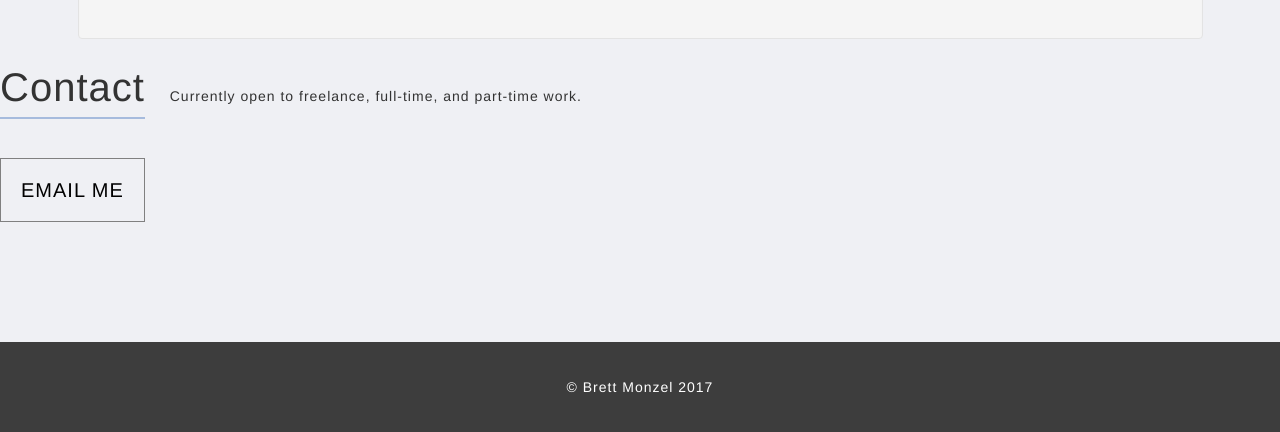
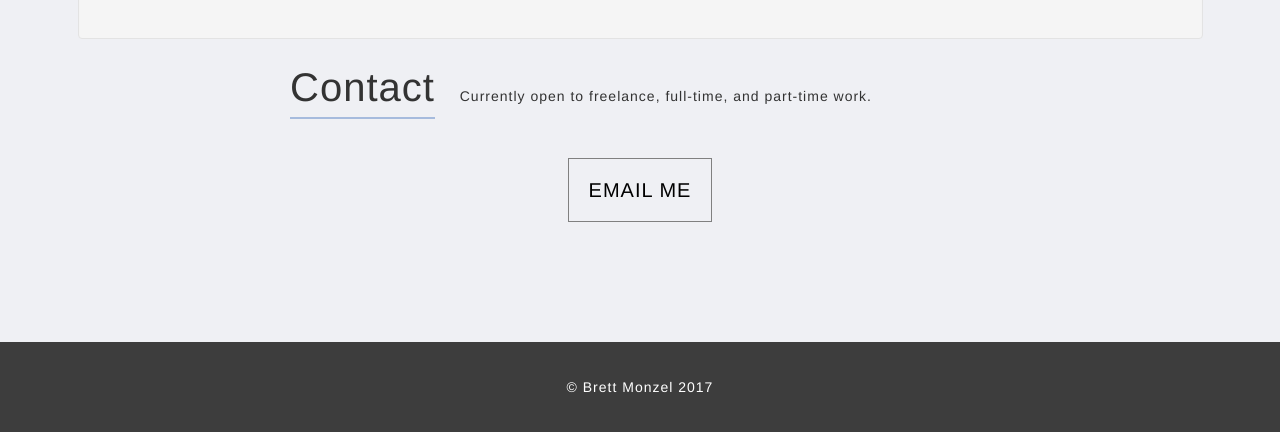
Before and after one commit to monzelb/portfolio, a PHP site: page / in a window 1280 px wide. Shown: the part 4763-5195 px from the top of the page. Run offline with PHP 8.4, Linux system fonts and the light colour scheme; some libraries are stand-ins or nearby versions.

Commit message:
Update main.css

```diff
--- a/assets/css/main.css
+++ b/assets/css/main.css
@@ -328,7 +328,7 @@ body {
   background-color: #eff0f4;
 }
 
-contact-header {
+.contact-header {
     max-width: 700px;
     margin: 0 auto;
 }
@@ -339,6 +339,7 @@ contact-header {
 
 .email-me{
   margin-top:60px;
+    text-align:center;
 }
 .email-me div{
   margin:0 auto;
```
